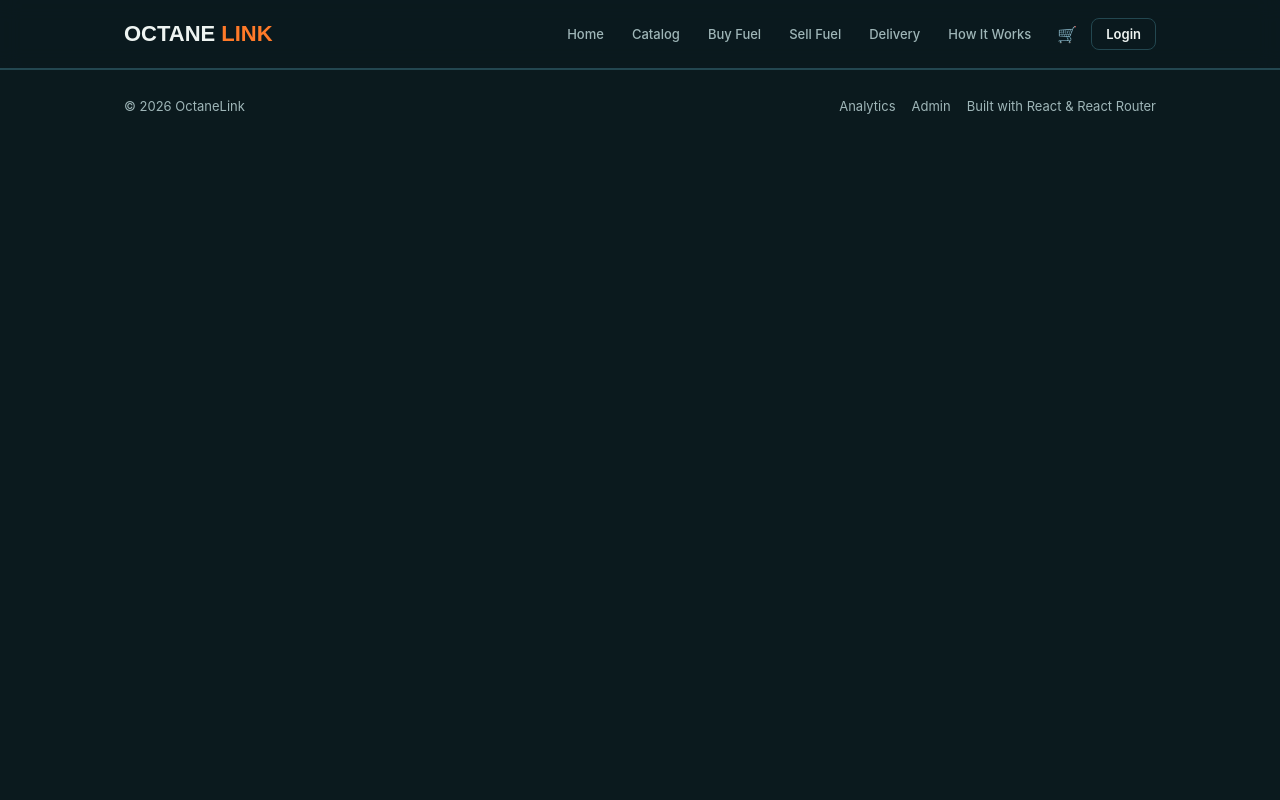
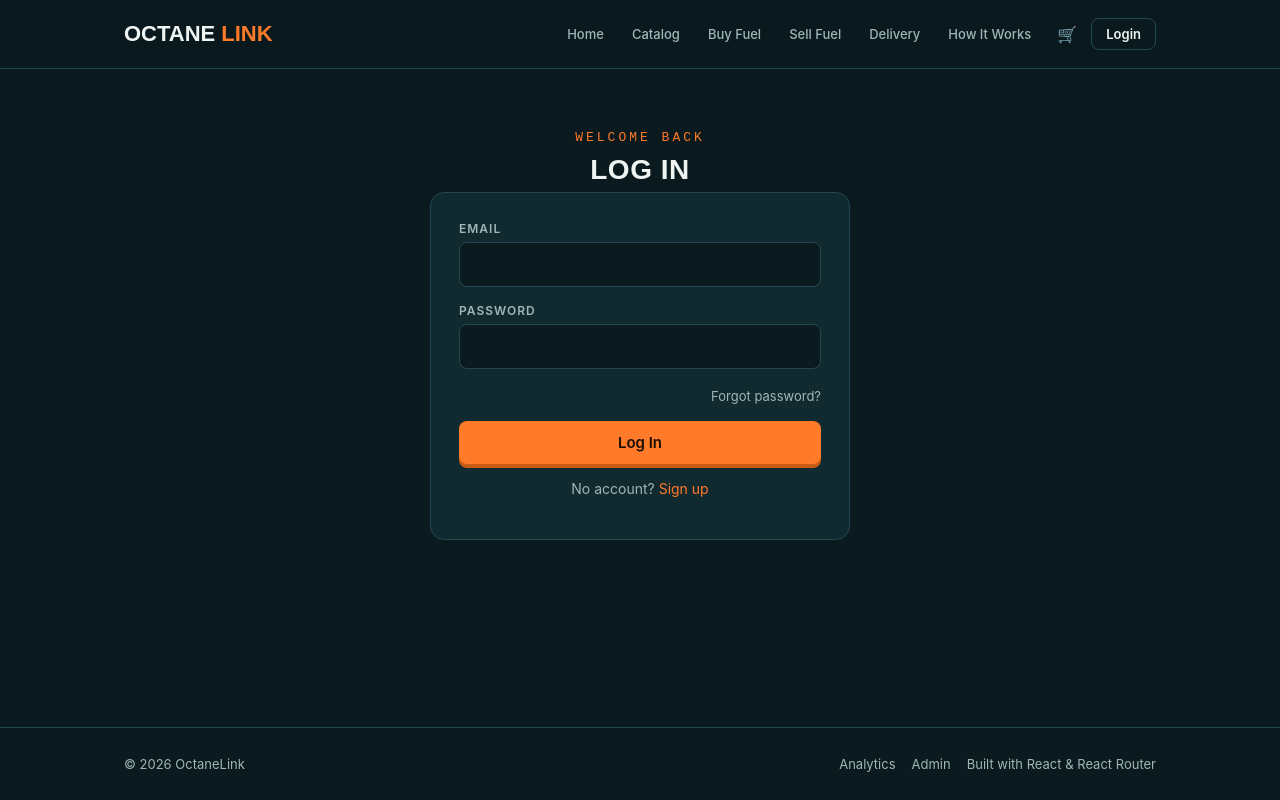
Before and after one commit to durjoy-roy-ctrl/octane-link, a React (Vite) app in the folder Octane-Link/: page /login in a window 1280 px wide. Built offline with nearby package versions, Linux system fonts and the light colour scheme.

Commit message:
Add login and signup pages

```diff
--- a/Octane-Link/src/App.jsx
+++ b/Octane-Link/src/App.jsx
@@ -1,24 +1,27 @@
+import { useState } from 'react'
 import { Routes, Route } from 'react-router-dom'
 import Navbar from './components/Navbar.jsx'
 import Footer from './components/Footer.jsx'
 import Signup from './pages/Signup.jsx'
+import Login from './pages/Login.jsx'
 
 function App() {
+  const [user, setUser] = useState(null)
 
   function login(name, email) {
+    const loggedInUser = { name, email }
+    setUser(loggedInUser)
     console.log('User:', name)
     console.log('Email:', email)
   }
 
-  return (
-    <div>
-      <Navbar />
+   return (
+    <div className="page">
+      <Navbar user={user} cartCount={0} />
 
       <Routes>
-        <Route
-          path="/signup"
-          element={<Signup login={login} />}
-        />
+        <Route path="/signup" element={<Signup login={login} />} />
+        <Route path="/login" element={<Login login={login} />} />
       </Routes>
 
       <Footer />
--- a/Octane-Link/src/index.css
+++ b/Octane-Link/src/index.css
@@ -36,6 +36,7 @@ h1, h2, h3, .display {
 
 
 a { color: inherit; text-decoration: none; }
+.page { min-height: 100vh; display: flex; flex-direction: column; }
 .container { width: 100%; max-width: 1080px; margin: 0 auto; padding: 0 24px; }
 
 
@@ -44,6 +45,9 @@ a { color: inherit; text-decoration: none; }
   to   { opacity: 1; transform: translateY(0); }
 }
 .fade-in { animation: fadeInUp 0.35s ease both; }
+@media (prefers-reduced-motion: reduce) {
+  .fade-in { animation: none !important; }
+}
 
 /* ---------- Section / heading ---------- */
 .section { padding: 48px 0; }
@@ -56,6 +60,10 @@ a { color: inherit; text-decoration: none; }
   text-transform: uppercase;
   margin-bottom: 12px;
 }
+
+.section { padding: 48px 0; }
+.eyebrow { color: var(--accent); font-family: 'Space Grotesk', monospace; font-size: 13px; letter-spacing: 3px; text-transform: uppercase; margin-bottom: 12px; }
+.section-title { font-size: 30px; margin-bottom: 8px; }
 
 /* ---------- Navbar ---------- */
 .navbar {
```
